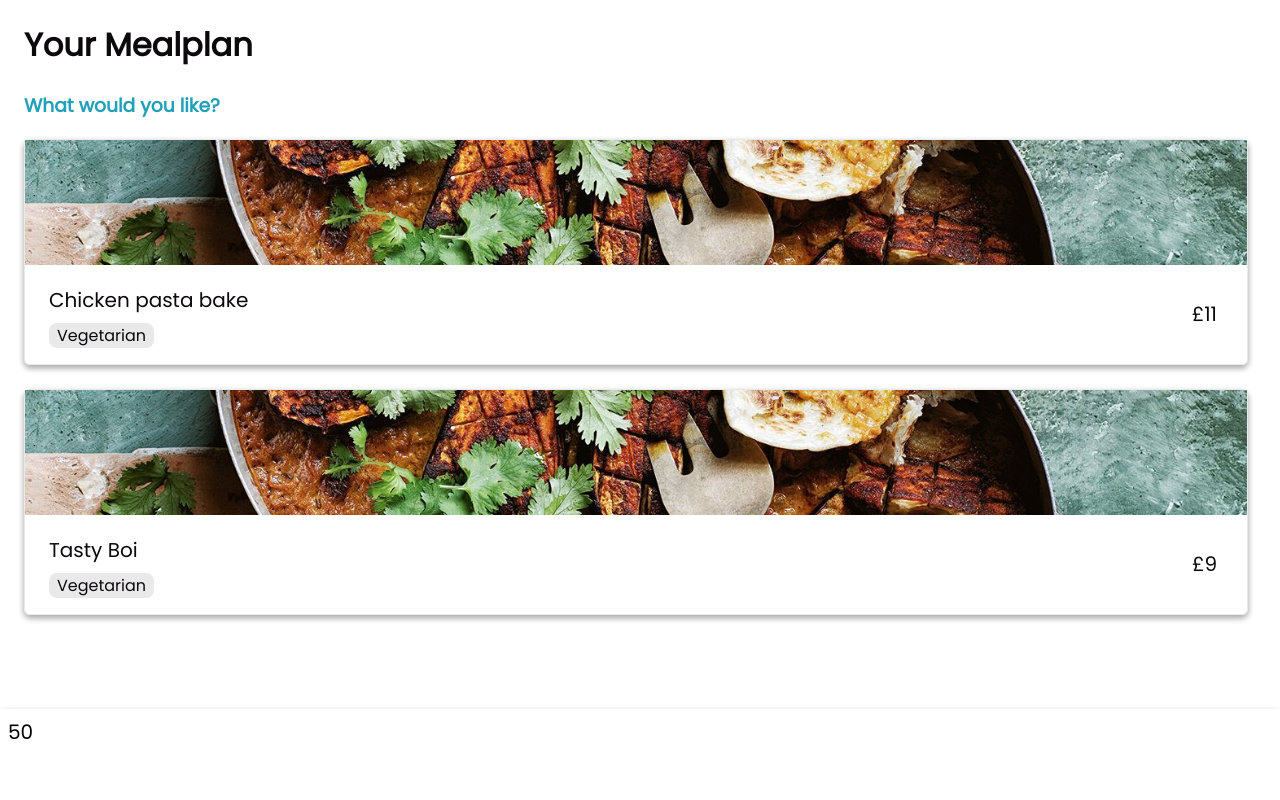
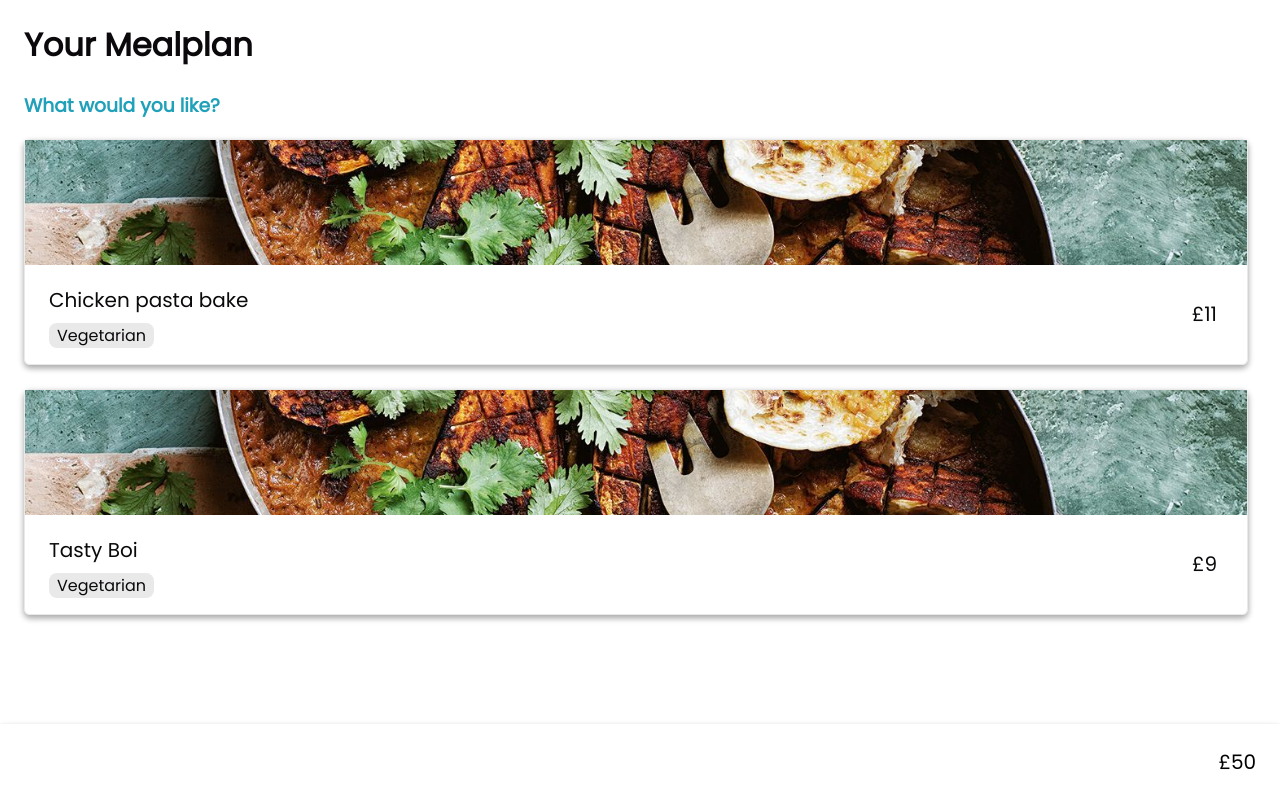
Before and after one commit to jilliankeenan/zero-knowledge-proofs, a React (Create React App) app in the folder cuisinier/: page /recipe in a window 1280 px wide. Built offline with nearby package versions, Linux system fonts and the light colour scheme; what react-animations would draw is missing.

Commit message:
renamed profile to dietaryRequirements

```diff
--- a/cuisinier/src/App.js
+++ b/cuisinier/src/App.js
@@ -9,9 +9,8 @@ import {
   Routes
 } from "react-router-dom";
 import Budget from './pages/Budget'
-import Profile from './pages/Profile'
+import DietaryRequirements from './pages/DietaryRequirements'
 import Grocers from './pages/Grocers'
-import Splash from './pages/Splash'
 import Complete from './pages/Complete'
 import Recipe from './pages/Recipe'
 import Entry from './pages/Entry'
@@ -24,11 +23,10 @@ function App() {
       <BrowserRouter>
         <Routes>
           <Route path="/complete" element={<Complete />} />
+          <Route path="/grocers" element={<Grocers />} />
           <Route path="/recipe" element={<Recipe />} />
-          <Route path="/grocers" element={<Grocers />} />
-          <Route path="/profile" element={<Profile />} />
+          <Route path="/dietary-requirements" element={<DietaryRequirements />} />
           <Route path="/budget" element={<Budget />} />
-          <Route path="/splash" element={<Splash />} />
           <Route path="/selection" element={<Selection />} />
           <Route path="/" element={<Entry />} />
         </Routes>
--- a/cuisinier/src/components/RecipeFooter.jsx
+++ b/cuisinier/src/components/RecipeFooter.jsx
@@ -3,7 +3,7 @@ import styled from "styled-components";
 
 const Container = styled.div`
     position: fixed;
-    height: 75px;
+    height: 60px;
     background-color: white;
     bottom: 0px;
     left: 0px;
@@ -12,13 +12,15 @@ const Container = styled.div`
     box-shadow: 0 3px 6px rgba(0,0,0,0.16), 0 3px 6px rgba(0,0,0,0.23);
     padding: .5rem;
     display: flex;
-    justify-conten: space-between;
+    justify-content: space-between;
+    align-items: center;
 `;
 
 const Image = styled.img`
     height: 50px;
     width: 50px;
     margin-left: .5rem;
+    border-radius: 8px;
 `;
 
 const Recipes = styled.div`
@@ -29,6 +31,7 @@ const Price = styled.p`
     font-size: 1.25rem;
     margin-bottom: 0rem;
     margin-top: 0rem;
+    margin-right: 1rem;
 `;
 
 export const RecipeFooter = (props) => {
@@ -42,11 +45,11 @@ export const RecipeFooter = (props) => {
         <Container>
             <Recipes>
                 {recipes.map((recipe) => (
-                    <Image onClick={removeRecipe(recipe)} src={recipe.image_path} />
+                    <Image key={recipe.name} onClick={removeRecipe(recipe)} src={recipe.image_path} />
                 ))}
             </Recipes>
             <Price>
-                {budget}
+                £{budget}
             </Price>
         </Container>
     );
--- a/cuisinier/src/pages/Profile.js
+++ b/cuisinier/src/pages/DietaryRequirements.js
@@ -8,7 +8,7 @@ const HeadingContainer = styled.div`
     padding-right: 2rem;
 `;
 
-function Profile() {
+function DietaryRequirements() {
     return (
         <>
             <HeadingContainer>
@@ -26,4 +26,4 @@ function Profile() {
     );
 }
 
-export default Profile;
+export default DietaryRequirements;
--- a/cuisinier/src/pages/Recipe.js
+++ b/cuisinier/src/pages/Recipe.js
@@ -20,7 +20,7 @@ margin-bottom: 50px;
 
 `;
 
-const recipes = [
+const recipesMock = [
     {
         "name": "Chicken pasta bake",
         "dietary_requirements": ["Vegetarian"],
@@ -37,17 +37,27 @@ const recipes = [
 
 function Recipe() {
     const budget = 50;
+    const [recipes, setRecipes] = useState(recipesMock);
     const [selectedRecipes, setSelectedRecipes] = useState([]);
 
-    const addRecipe = (recipe) => () => {
-        // remove from recipes list
-        setSelectedRecipes([...selectedRecipes, recipe]);
+    const selectedRecipeValue = selectedRecipes.map((recipe) => (recipe.cost)).reduce(
+        (previousValue, currentValue) => previousValue + currentValue,
+        0
+    );
+
+    console.log({selectedRecipeValue})
+
+    const addRecipe = (thisRecipe) => () => {
+        setRecipes(recipes.filter((recipe) => {
+            return recipe.name !== thisRecipe.name;
+        }));
+        setSelectedRecipes([...selectedRecipes, thisRecipe]);
     };
 
     const removeRecipe = (removalRecipe) => () => {
-        // add to recipes list
-        setSelectedRecipes(recipes.filter((recipe) => {
-            return recipe.name !== removalRecipe.name;
+        setRecipes([...recipes, removalRecipe]);
+        setSelectedRecipes(selectedRecipes.filter((thisRecipe) => {
+            return thisRecipe.name !== removalRecipe.name;
         }));
     };
 
@@ -67,7 +77,7 @@ function Recipe() {
                 ))}
             </HeadingContainer>
             <RecipeFooter
-                budget={budget}
+                budget={budget - selectedRecipeValue}
                 recipes={selectedRecipes}
                 removeRecipe={removeRecipe}
             />
--- a/cuisinier/src/pages/Splash.js
+++ /dev/null
@@ -1,5 +0,0 @@
-function Splash() {
-    return <h2>Splash</h2>;
-}
-
-export default Splash
```
Also changed, not shown: 2 other files (tests, documents, lock files or other folders).
